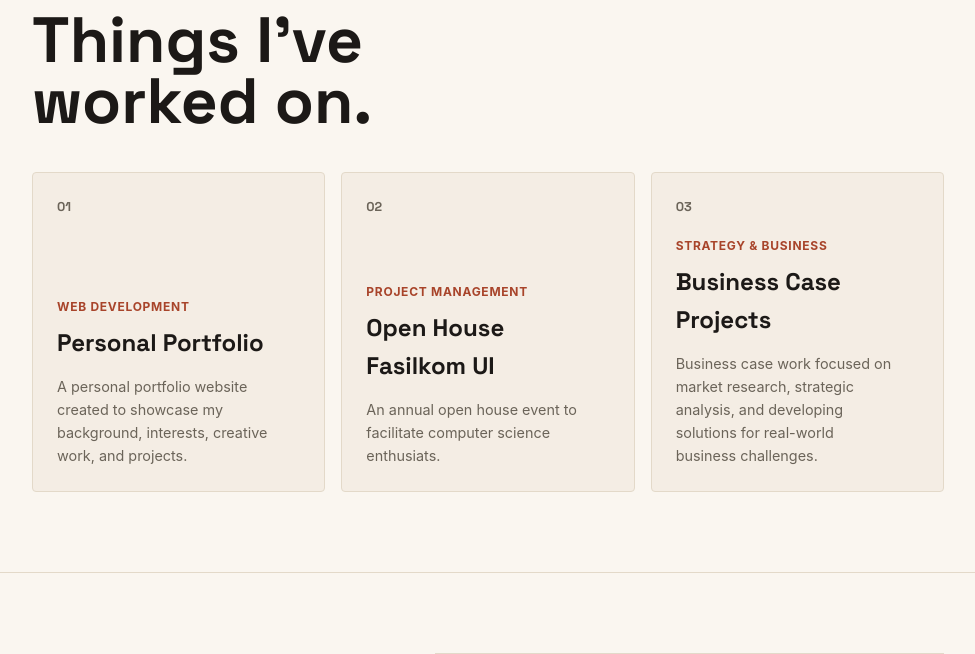
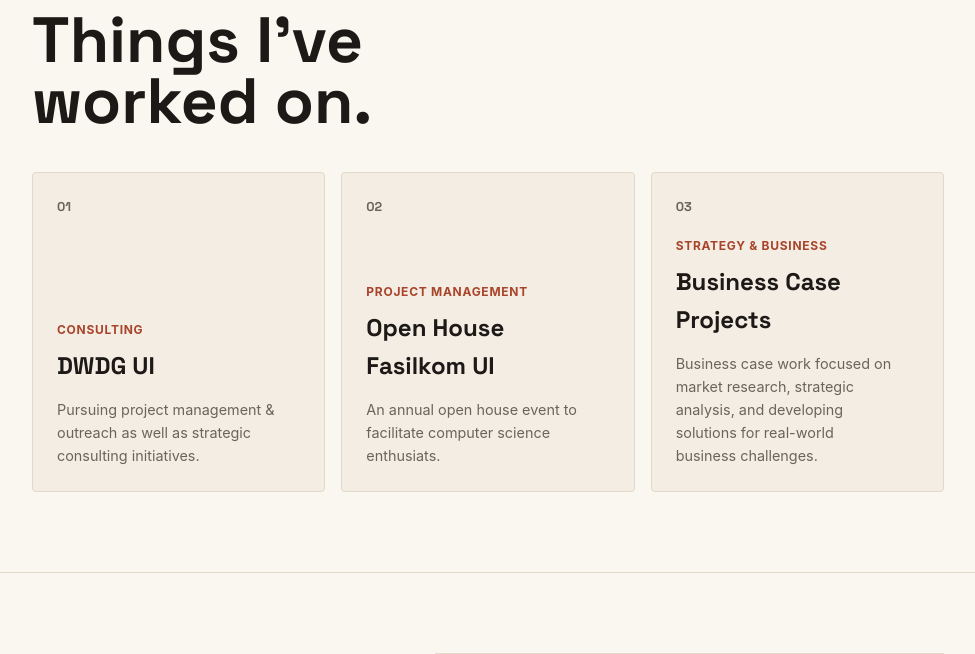
Before and after one commit to tiffanyekklesia/myportofolio, a Django app: page / in a window 1280 px wide. Shown: the part 749-1403 px from the top of the page, without its empty margins (152-1127 px from the left). Run offline with Django 5.2, Linux system fonts and the light colour scheme.

Commit message:
feat: add portofolio sections

```diff
--- a/templates/index.html
+++ b/templates/index.html
@@ -145,15 +145,15 @@
                         <div class="project-content">
 
                             <p class="project-category">
-                                Web Development
+                                Consulting
                             </p>
 
                             <h3>
-                                Personal Portfolio
+                                DWDG UI
                             </h3>
 
                             <p>
-                                A personal portfolio website created to showcase my background, interests, creative work, and projects.
+                                Pursuing project management & outreach as well as strategic consulting initiatives.
                             </p>
 
                         </div>
```
